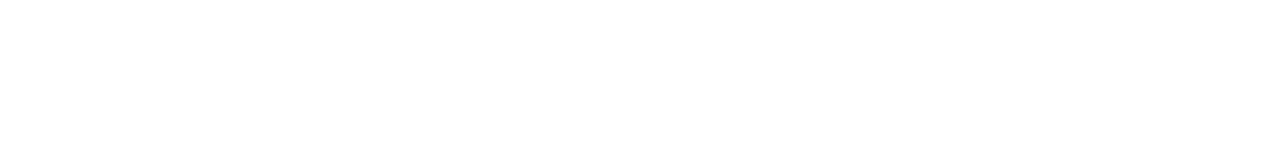
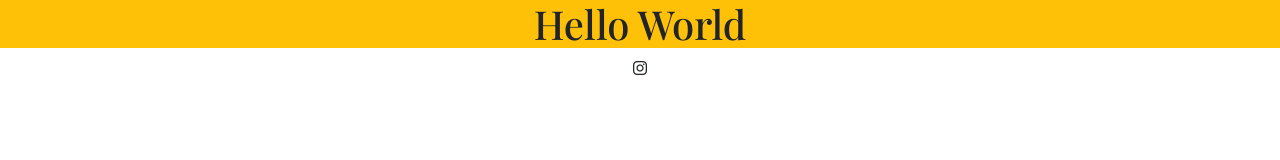
Before and after one commit to DariiaRomanova/portfolio_web_app, a plain HTML site: page index.html in a window 1280 px wide. Drawn offline with nearby package versions, Linux system fonts and the light colour scheme.

Commit message:
Add some fake data

```diff
--- a/index.html
+++ b/index.html
@@ -24,6 +24,8 @@
     <title>Daria Romanova</title>
   </head>
   <body>
+    <h1 class="bg-warning">Hello World</h1>
+    <i class="fa-brands fa-instagram"></i>
     <script
       src="https://cdn.jsdelivr.net/npm/jquery@3.5.1/dist/jquery.slim.min.js"
       integrity="sha384-DfXdz2htPH0lsSSs5nCTpuj/zy4C+OGpamoFVy38MVBnE+IbbVYUew+OrCXaRkfj"
--- a/styles/style.css
+++ b/styles/style.css
@@ -0,0 +1,6 @@
+body {
+  text-align: center;
+}
+h1 {
+  font-family: "Playfair Display", serif;
+}
```
